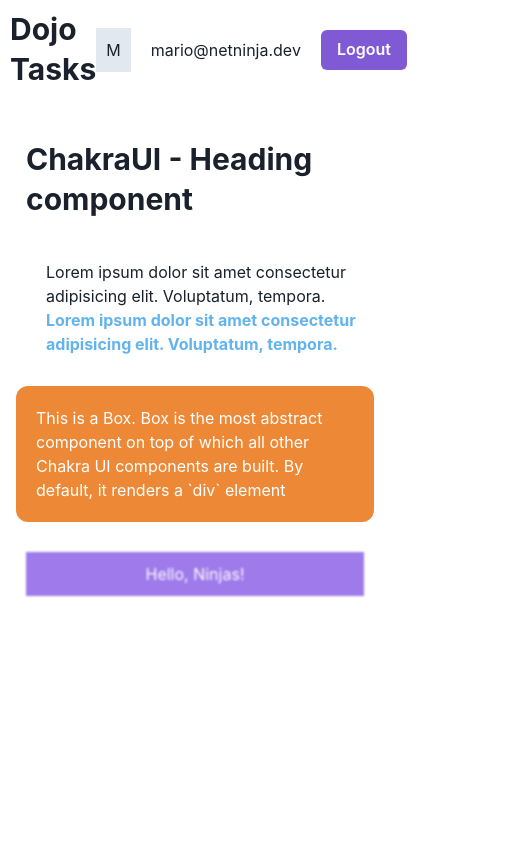
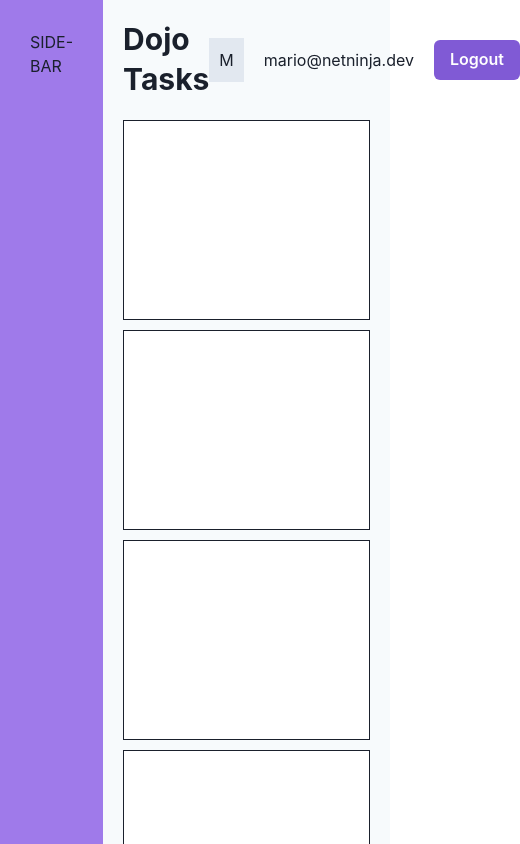
Before and after one commit to tvviem/vite-react-chakra-ui-learn, a React (Vite) app: page / in a window 390 px wide. Shown: the top 844 px of the page, 520 px wide, since content can reach past the window. Built offline with nearby package versions, Linux system fonts and the light colour scheme.

Commit message:
3 - Sidebar and responsive content with Grid, GridItem, SimpleGrid Layout

```diff
--- a/src/layout/RootLayout.tsx
+++ b/src/layout/RootLayout.tsx
@@ -1,12 +1,24 @@
+import { Grid, GridItem } from '@chakra-ui/react';
 import { Outlet } from 'react-router-dom';
 import Navbar from '../components/Navbar';
 
 const RootLayout = () => {
   return (
-    <div>
-      <Navbar />
-      <Outlet />
-    </div>
+    <Grid templateColumns="repeat(6, 1fr)" bg="gray.50">
+      <GridItem
+        as="aside"
+        colSpan={1}
+        bg="purple.400"
+        minHeight="100vh"
+        padding="30px"
+      >
+        <span>SIDE-BAR</span>
+      </GridItem>
+      <GridItem as="main" colSpan={5} padding="10px">
+        <Navbar />
+        <Outlet />
+      </GridItem>
+    </Grid>
   );
 };
 export default RootLayout;
--- a/src/pages/Dashboard.tsx
+++ b/src/pages/Dashboard.tsx
@@ -1,42 +1,23 @@
-import { Box, Container, Heading, Text } from '@chakra-ui/react';
+import { Box, SimpleGrid } from '@chakra-ui/react';
 
 const Dashboard = () => {
-  const boxStyles = {
-    p: '10px',
-    bg: 'purple.400',
-    color: 'white',
-    m: '10px',
-    textAlign: 'center',
-    filter: 'blur(1px)',
-    ':hover': {
-      color: 'black',
-      bg: 'blue.200'
-    }
-  };
   return (
-    <Container as="section" maxWidth="4xl">
-      <Heading my="30px" p="10px">
-        ChakraUI - Heading component
-      </Heading>
-      <Text marginLeft={30}>
-        Lorem ipsum dolor sit amet consectetur adipisicing elit. Voluptatum,
-        tempora.
-      </Text>
-      <Text ml={30} color="blue.300" fontWeight="bold">
-        Lorem ipsum dolor sit amet consectetur adipisicing elit. Voluptatum,
-        tempora.
-      </Text>
+    <SimpleGrid padding="10px" spacing="10px" minChildWidth="180px">
+      <Box bg="white" h="200px" border="1px solid"></Box>
+      <Box bg="white" h="200px" border="1px solid"></Box>
+      <Box bg="white" h="200px" border="1px solid"></Box>
+      <Box bg="white" h="200px" border="1px solid"></Box>
 
-      <Box my={30} p="20px" bg="orange.400" borderRadius="xl">
-        <Text color="white">
-          This is a Box. Box is the most abstract component on top of which all
-          other Chakra UI components are built. By default, it renders a `div`
-          element
-        </Text>
-      </Box>
+      <Box bg="white" h="200px" border="1px solid"></Box>
+      <Box bg="white" h="200px" border="1px solid"></Box>
+      <Box bg="white" h="200px" border="1px solid"></Box>
+      <Box bg="white" h="200px" border="1px solid"></Box>
 
-      <Box sx={boxStyles}>Hello, Ninjas!</Box>
-    </Container>
+      <Box bg="white" h="200px" border="1px solid"></Box>
+      <Box bg="white" h="200px" border="1px solid"></Box>
+      <Box bg="white" h="200px" border="1px solid"></Box>
+      <Box bg="white" h="200px" border="1px solid"></Box>
+    </SimpleGrid>
   );
 };
 
```
